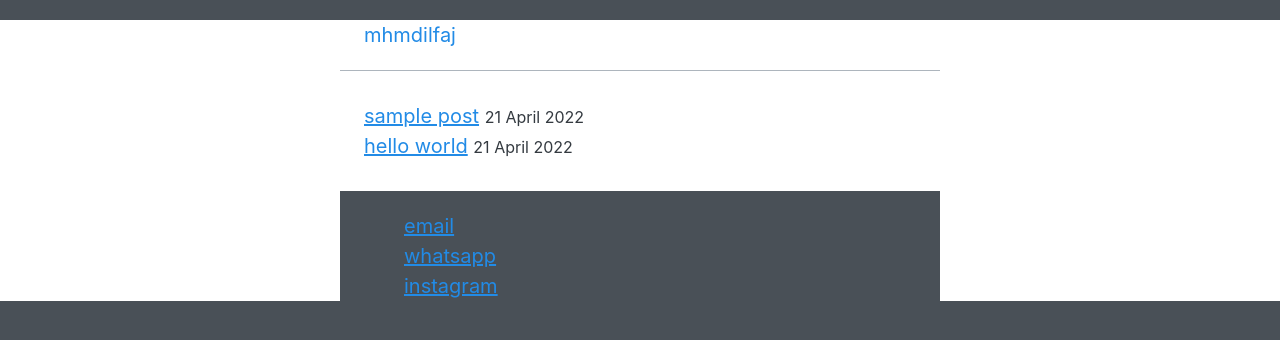
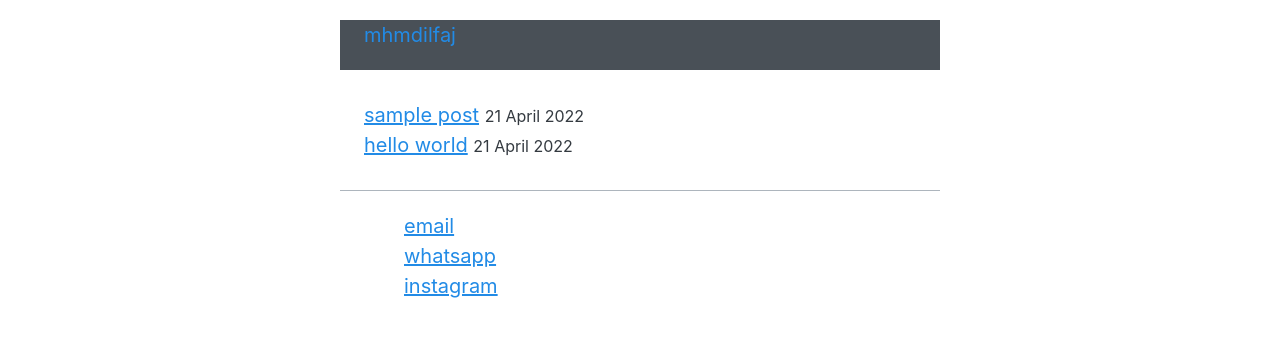
Before and after one commit to mhmdilfaj/mhmdilfaj.github.io, a Jekyll site: the page built from index.html, in a window 1280 px wide. Shown: the top 340 px of the page. Built offline with Jekyll 4.4.1, drawn with Linux system fonts in a browser that asks for light colours.

Commit message:
Update default.html

```diff
--- a/_layouts/default.html
+++ b/_layouts/default.html
@@ -1,5 +1,5 @@
 <!doctype html>
-<html lang="en" class="bg-light">
+<html lang="en">
   <head>
     <meta charset="utf-8">
     <meta name="viewport" content="width=device-width, initial-scale=1.0">
@@ -15,13 +15,13 @@
     <link rel="stylesheet" href="{{ 'assets/stylesheet.css' | relative_url }}">
   </head>
   <body>
-    <header class="container mt-1 mb-2 pb-1 border-bottom">
+    <header class="container mt-1 mb-2 pb-1 bg-light">
       <a href="/" alt="" class="text-decoration-none">{{ site.title }}</a>
     </header>
     <main>
       {{ content }}
     </main>
-    <footer class="container mt-2 mb-2 pt-1 bg-light">
+    <footer class="container mt-2 mb-2 pt-1 border-top">
       <ul class="list-style-none">
         <li><a href="mailto:mhmdilfaj@gmail.com" alt="">email</a></li>
         <li><a href="https://wa.me/+6281296827422" alt="">whatsapp</a></li>
```
